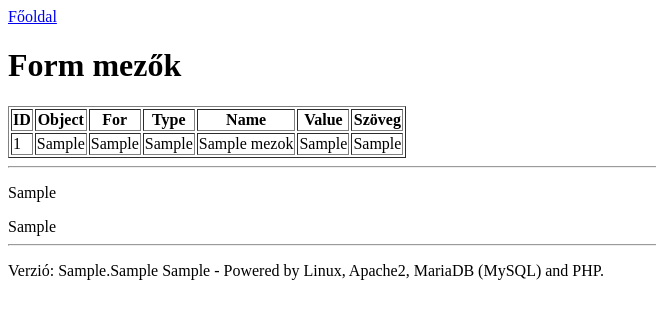
After one commit to lgabci/lamp, a PHP site: page /formok.php in a window 1280 px wide. The commit adds this page. Shown: the top 319 px of the page, without its empty margins (0-656 px from the left). Run offline with PHP 8.4, Linux system fonts and the light colour scheme; tables that the repository leaves empty or names only in its code hold one stand-in row (values such as "Sample post").

Commit message:
rögzítő form dinamikus formokhoz, egyelőre csak form mező rögzítés

```diff
--- /dev/null
+++ b/www/public-html/formok.php
@@ -0,0 +1,210 @@
+<?php
+
+// db config
+$host = "localhost";
+$db = "lamp_db";
+$user = "lamp_user";
+$pass = "almA0000";
+$charset = "utf8mb4";
+
+// connection to db
+$dsn = "mysql:host=$host;dbname=$db;charset=$charset";
+$options = [
+  PDO::ATTR_ERRMODE            => PDO::ERRMODE_EXCEPTION,
+  PDO::ATTR_DEFAULT_FETCH_MODE => PDO::FETCH_ASSOC,
+  PDO::ATTR_EMULATE_PREPARES   => false
+];
+
+try {
+  $pdo = new PDO($dsn, $user, $pass, $options);
+} catch (\PDOException $e) {
+  throw new \PDOException($e->getMessage(), (int)$e->getCode());
+}
+
+// action
+  if (isset($_GET["muvelet"])) {
+    $muvelet = $_GET["muvelet"];
+    $form_id = $_GET["form_id"];
+    $html_object = $_GET["html_object"];
+    $html_for = $_GET["html_for"];
+    $html_type = $_GET["html_type"];
+    $html_name = $_GET["html_name"];
+    $html_value = $_GET["html_value"];
+    $szoveg = $_GET["szoveg"];
+
+    switch ($muvelet) {
+      case "uj":
+        $sql = "insert into form_mezok (form_id, html_object,
+                                        html_for, html_type,
+                                        html_name, html_value, szoveg)
+                           values (:form_id, :html_object,
+                                   :html_for, :html_type,
+                                   :html_name, :html_value, :szoveg)";
+        $stmt = $pdo->prepare($sql);
+
+        $stmt->bindValue(":form_id", $form_id, PDO::PARAM_STR);
+        $stmt->bindValue(":html_object", $html_object, PDO::PARAM_STR);
+        $stmt->bindValue(":html_for", $html_for, PDO::PARAM_STR);
+        $stmt->bindValue(":html_type", $html_type, PDO::PARAM_STR);
+        $stmt->bindValue(":html_name", $html_name, PDO::PARAM_STR);
+        $stmt->bindValue(":html_value", $html_value, PDO::PARAM_STR);
+        $stmt->bindValue(":szoveg", $szoveg, PDO::PARAM_STR);
+
+        $stmt->execute();
+
+        header("Location: formok.php");
+        exit;
+        break;
+    }
+  }
+
+
+
+// SQL select
+$form_id = 1;
+
+$sql = "select id, form_id, html_object, html_for, html_type,
+               html_name, html_value, szoveg
+          from form_mezok
+         where form_id = :form_id
+         order by id";
+
+
+$stmt = $pdo->prepare($sql);
+$stmt->bindValue(":form_id", $form_id);
+$stmt->execute();
+
+$form_mezok = $stmt->fetchAll(PDO::FETCH_ASSOC);
+
+?>
+<!DOCTYPE html>
+<html lang="hu">
+<head>
+  <meta charset="utf-8">
+  <title>Egyszerű LAMP alkalmazás</title>
+</head>
+<body>
+  <a href="index.php">Főoldal</a>
+  <h1>Form mezők</h1>
+
+<?php
+$sorok_szama = count($form_mezok);
+if ($sorok_szama > 0) {
+  echo "<table border=\"1\">";
+  echo "<tr><th>ID</th><th>Object</th><th>For</th>" .
+    "<th>Type</th><th>Name</th><th>Value</th><th>Szöveg</th></tr>";
+
+  foreach ($form_mezok as $form_mezo) {
+    echo "<tr><td>" . htmlspecialchars($form_mezo["id"]) . "</td><td>" .
+      htmlspecialchars($form_mezo["html_object"]) . "</td><td>" .
+      htmlspecialchars($form_mezo["html_for"]) . "</td><td>" .
+      htmlspecialchars($form_mezo["html_type"]) . "</td><td>" .
+      htmlspecialchars($form_mezo["html_name"]) . "</td><td>" .
+      htmlspecialchars($form_mezo["html_value"]) . "</td><td>" .
+      htmlspecialchars($form_mezo["szoveg"]) . "</td>";
+  }
+  echo "</table>";
+}
+else {
+  echo "Nincs találat az adatbázisban.";
+}
+?>
+
+  <hr>
+
+<?php
+$sql = "select fejlec, action
+          from formok
+         where id = :form_id";
+
+$stmt = $pdo->prepare($sql);
+$stmt->bindValue(":form_id", $form_id);
+$stmt->execute();
+
+$form = $stmt->fetch(PDO::FETCH_ASSOC);
+
+
+if ($form) {
+  echo "<p>" . htmlspecialchars($form["fejlec"]) . "</p>";
+  echo "<form action=" . htmlspecialchars($form["action"]) . ">";
+}
+
+$sql = "select html_object, html_for, html_type, html_name, html_value, szoveg
+          from form_mezok
+         where form_id = :form_id
+         order by id";
+
+$stmt = $pdo->prepare($sql);
+$stmt->bindValue(":form_id", $form_id);
+$stmt->execute();
+
+$form_mezok = $stmt->fetchAll();
+foreach ($form_mezok as $form_mezo) {
+  echo "<" . $form_mezo["html_object"];
+  if (isset($form_mezo["html_for"])) {
+    echo " for=\"" . $form_mezo["html_for"] . "\"";
+  }
+  if (isset($form_mezo["html_type"])) {
+    echo " type=\"" . $form_mezo["html_type"] . "\"";
+  }
+  if (isset($form_mezo["html_name"])) {
+    echo " id=\"" . $form_mezo["html_name"] . "\"";
+    echo " name=\"" . $form_mezo["html_name"] . "\"";
+  }
+  if (isset($form_mezo["html_value"])) {
+    echo " value=\"" . $form_mezo["html_value"] . "\"";
+  }
+  if (isset($form_mezo["szoveg"])) {
+    echo ">" . $form_mezo["szoveg"] . "</" . $form_mezo["html_object"] . ">";
+  }
+  else {
+    echo ">";
+  }
+
+  if ($form_mezo["html_type"] == "text") {
+    echo "<br>";
+  }
+}
+
+?>
+<!--
+    <label for="rendszam">Rendszám:</label>
+    <input type="text" id="rendszam" name="rendszam" value=""><br>
+    <label for="tipus">Típus:</label>
+    <input type="text" id="tipus" name="tipus" value=""><br>
+    <label for="szin">Szín:</label>
+    <input type="text" id="szin" name="szin" value=""><br>
+    <label for="evjarat">Évjárat:</label>
+    <input type="text" id="evjarat" name="evjarat" value=""><br>
+    <button type="submit" value="uj" name="muvelet">Rendben</button>
+-->
+  </form>
+
+
+
+  <hr>
+
+  <p>
+
+<?php
+// SQL select
+$sql = "select foverzio, alverzio, szoveg
+          from verzio";
+
+$stmt = $pdo->prepare($sql);
+$stmt->execute();
+
+$verzio = $stmt->fetch(PDO::FETCH_ASSOC);
+
+if ($verzio != false) {
+  echo "Verzió: " .
+    htmlspecialchars($verzio["foverzio"]) . "." .
+    htmlspecialchars($verzio["alverzio"]) . " " .
+    htmlspecialchars($verzio["szoveg"]) . " - ";
+}
+?>
+
+  Powered by Linux, Apache2, MariaDB (MySQL) and PHP.</p>
+
+</body>
+</html>
```
Also changed, not shown: 20251214/01_formok.sql (added, +9 -0 lines), 20251214/02_form_mezok.sql (added, +54 -0 lines), www/public-html/index.php (+2 -44 lines).
